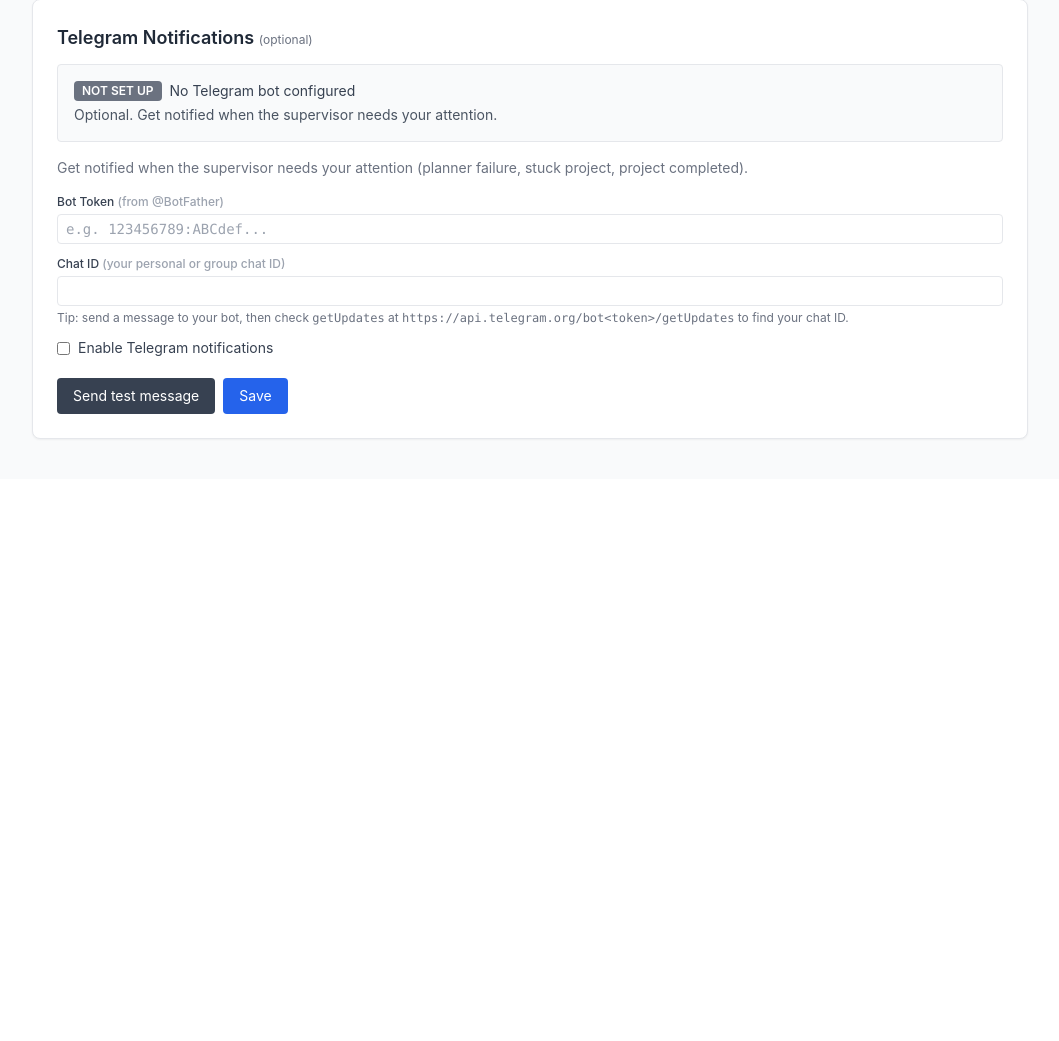
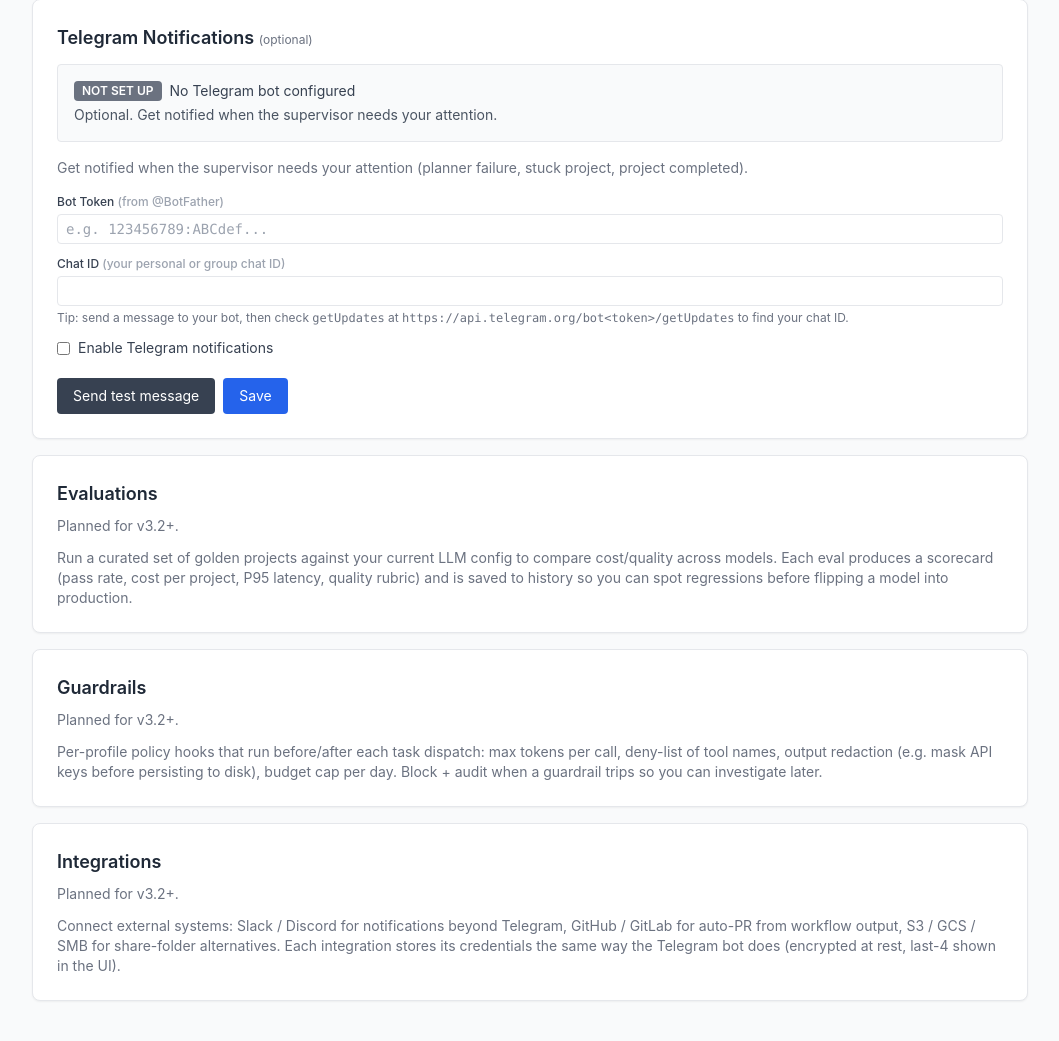
Before and after one commit to iamstanchui-byte/HermesStudio, a FastAPI app: page /settings in a window 1280 px wide. Shown: the part 1568-2609 px from the top of the page, without its empty margins (220-1279 px from the left). Before the commit the page ends 2008 px from the top, so only its background shows below. Run offline with FastAPI, Linux system fonts and the light colour scheme; data that the repository does not hold is empty; some libraries are stand-ins or nearby versions.

Commit message:
feat(settings): wire /settings#models, #evaluations, #guardrails, #integrations anchors (v3.1.0)
The Settings sidebar sub-items /settings#models etc. existed in v3.0 but
had no matching IDs in settings.html — clicking them jumped to the page
top instead of the right card.

v3.1.0 wires 4 anchors:
  - #models       → existing LLM Provider card
  - #evaluations  → new placeholder card (v3.2+)
  - #guardrails   → new placeholder card (v3.2+)
  - #integrations → new placeholder card (v3.2+)

Each new card has scroll-mt-20 (80px breathing room above after jump) and
a short 'planned for v3.2+' scope blurb so the user lands on something
visible instead of a blank anchor.

Verified via Playwright (1440x900 headless Chromium): all 4 sub-items
land their target card in viewport.

```diff
--- a/src/hermes_orch/templates/settings.html
+++ b/src/hermes_orch/templates/settings.html
@@ -13,8 +13,8 @@
     After changing LLM settings, the next planning call will use the new configuration automatically.
 </p>
 
-<!-- LLM Settings Card -->
-<div class="bg-white border rounded-lg p-6 shadow-sm mb-4">
+<!-- LLM Settings Card (v3.1.0: id="models" anchors the /settings#models sub-item) -->
+<div id="models" class="bg-white border rounded-lg p-6 shadow-sm mb-4 scroll-mt-20">
     <h2 class="text-lg font-semibold text-gray-800 mb-3">LLM Provider</h2>
 
     {% if llm_configured %}
@@ -316,6 +316,50 @@
             <span id="tg-status" class="text-sm text-gray-500"></span>
         </div>
     </form>
+</div>
+
+<!-- v3.1.0: Placeholder cards for sidebar sub-items /settings#evaluations,
+     /settings#guardrails, /settings#integrations. Each gets its own
+     `id` so the browser scrolls to the right place when the user
+     clicks the sub-item. The actual feature bodies are planned for
+     v3.2+ (post-launch). Keeping a real (small) card instead of a
+     blank anchor means the user lands on something visible —
+     "Coming in v3.2" with the planned scope. `scroll-mt-20` leaves
+     80px of breathing room above the card after the jump. -->
+<div id="evaluations" class="bg-white border rounded-lg p-6 shadow-sm mb-4 scroll-mt-20">
+    <h2 class="text-lg font-semibold text-gray-800 mb-2">Evaluations</h2>
+    <p class="text-sm text-gray-500 mb-3">Planned for v3.2+.</p>
+    <p class="text-sm text-gray-500">
+        Run a curated set of golden projects against your current LLM
+        config to compare cost/quality across models. Each eval
+        produces a scorecard (pass rate, cost per project, P95 latency,
+        quality rubric) and is saved to history so you can spot
+        regressions before flipping a model into production.
+    </p>
+</div>
+
+<div id="guardrails" class="bg-white border rounded-lg p-6 shadow-sm mb-4 scroll-mt-20">
+    <h2 class="text-lg font-semibold text-gray-800 mb-2">Guardrails</h2>
+    <p class="text-sm text-gray-500 mb-3">Planned for v3.2+.</p>
+    <p class="text-sm text-gray-500">
+        Per-profile policy hooks that run before/after each task
+        dispatch: max tokens per call, deny-list of tool names, output
+        redaction (e.g. mask API keys before persisting to disk),
+        budget cap per day. Block + audit when a guardrail trips so
+        you can investigate later.
+    </p>
+</div>
+
+<div id="integrations" class="bg-white border rounded-lg p-6 shadow-sm mb-4 scroll-mt-20">
+    <h2 class="text-lg font-semibold text-gray-800 mb-2">Integrations</h2>
+    <p class="text-sm text-gray-500 mb-3">Planned for v3.2+.</p>
+    <p class="text-sm text-gray-500">
+        Connect external systems: Slack / Discord for notifications
+        beyond Telegram, GitHub / GitLab for auto-PR from workflow
+        output, S3 / GCS / SMB for share-folder alternatives. Each
+        integration stores its credentials the same way the Telegram
+        bot does (encrypted at rest, last-4 shown in the UI).
+    </p>
 </div>
 
 <script>
```
